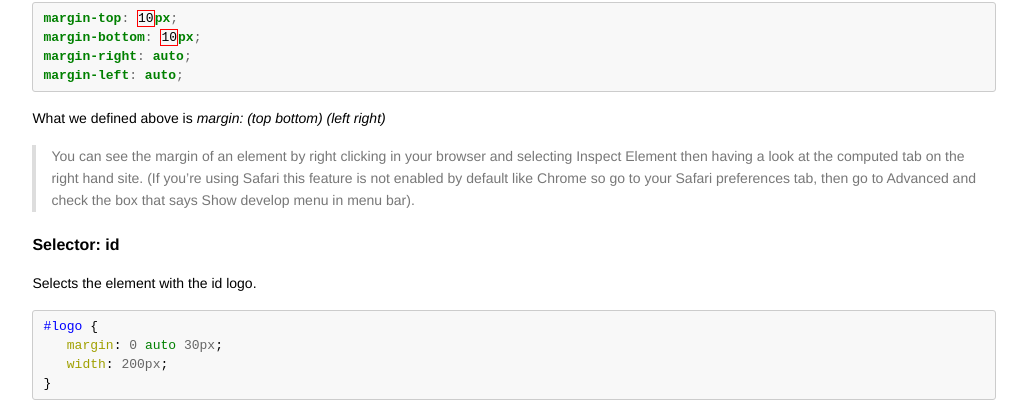
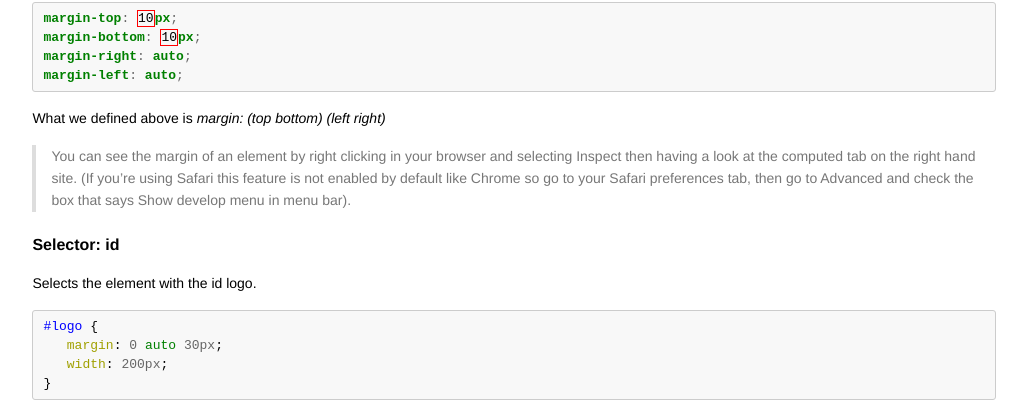
Before and after one commit to codebar/tutorials, a Jekyll site: the page built from html/lesson2/tutorial.md, in a window 1280 px wide and 900 px high, scrolled down 2936 px. Shown: the part 112-514 px from the top of the window, without its empty margins (126-1153 px from the left). Built offline with Jekyll 4.4.1, drawn with Linux system fonts in a browser that asks for light colours.

Commit message:
amend to inspect element

```diff
--- a/html/lesson2/tutorial.md
+++ b/html/lesson2/tutorial.md
@@ -165,7 +165,7 @@ margin-left: auto;
 What we defined above is
 _margin: (top bottom) (left right)_
 
-> You can see the margin of an element by right clicking in your browser and selecting Inspect Element then having a look at the computed tab on the right hand site. (If you're using Safari this feature is not enabled by default like Chrome so go to your Safari preferences tab, then go to Advanced and check the box that says Show develop menu in menu bar).
+> You can see the margin of an element by right clicking in your browser and selecting Inspect then having a look at the computed tab on the right hand site. (If you're using Safari this feature is not enabled by default like Chrome so go to your Safari preferences tab, then go to Advanced and check the box that says Show develop menu in menu bar).
 
 #### Selector: id
 
```
